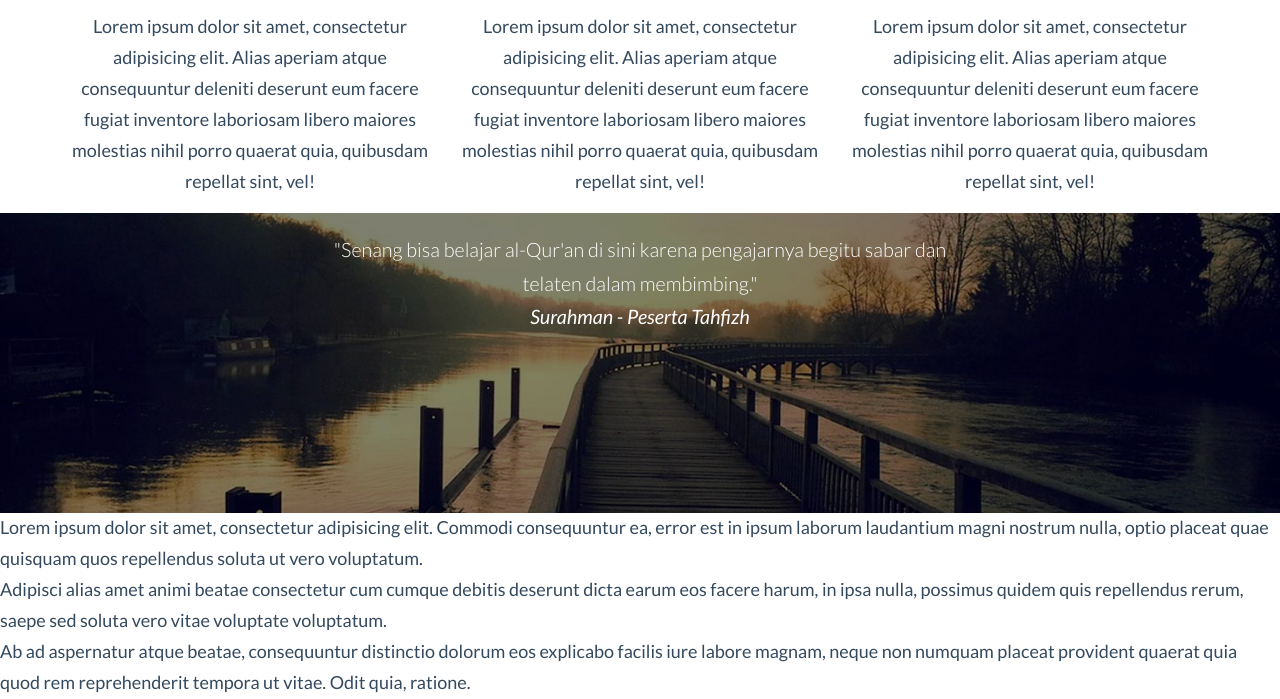
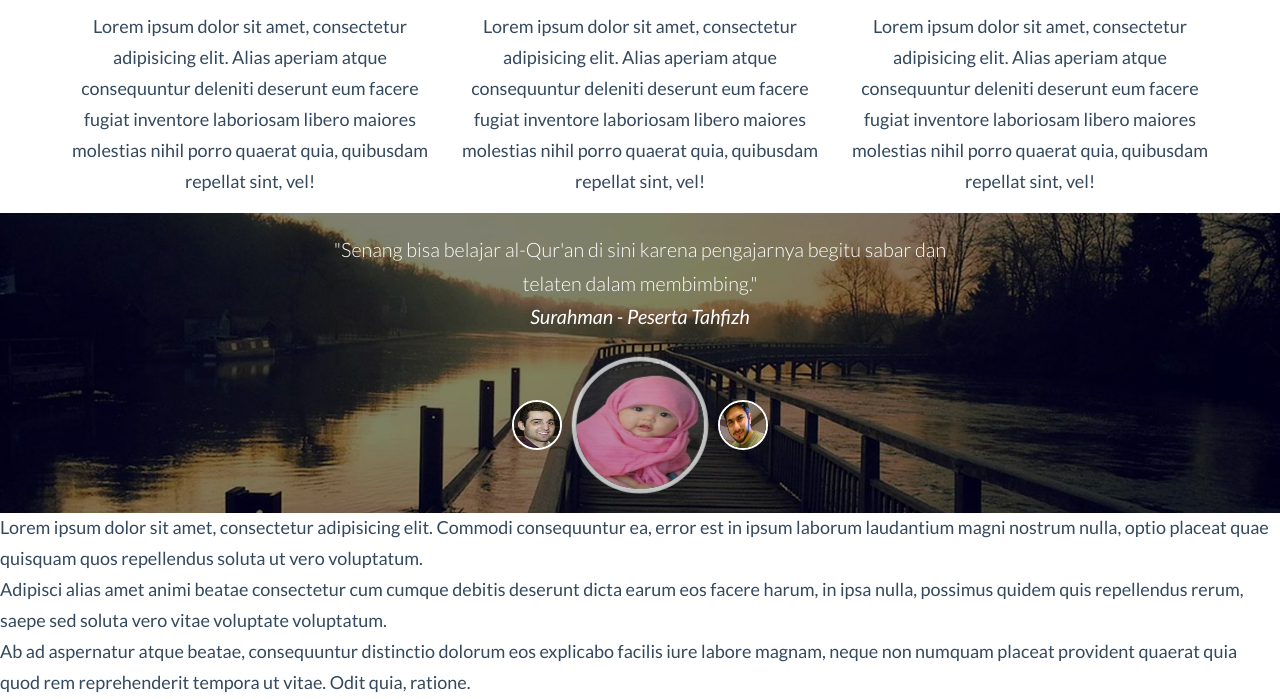
Before and after one commit to surahmans/Front-End-Web-Tahsin, a plain HTML site: page index.html in a window 1280 px wide. Shown: the part 1107-1806 px from the top of the page. Drawn offline with Linux system fonts and the light colour scheme.

Commit message:
Add thumbnail photo to testimonial

```diff
--- a/css/custom.css
+++ b/css/custom.css
@@ -108,3 +108,19 @@ body {
     z-index: 0;
     background-color: rgba(0,0,0,0.5); /*dim the background*/
 }
+
+.photo {
+    background-size: cover;
+    -moz-border-radius: 50%;
+    -webkit-border-radius: 50%;
+    border-radius: 50%;
+    width: 50px;
+    height: 50px;
+    border: solid 2px #FFF;
+}
+
+.active-photo {
+    width: 150px;
+    height: 150px;
+    border: solid thick #FFF;
+}
--- a/index.html
+++ b/index.html
@@ -98,6 +98,9 @@
         <div class="col-xs-12 col-sm-6 col-sm-offset-3 text-center">
             <div>
                 <p id="testimonial">"Senang bisa belajar al-Qur'an di sini karena pengajarnya begitu sabar dan telaten dalam membimbing."<span>Surahman - Peserta Tahfizh</span></p>
+                <a href="#"><img src="img/asset/foto/1.jpg" alt="" class="photo"/></a>
+                <a href="#"><img src="img/asset/foto/3.jpg" alt="" class="photo active-photo pulse"/></a>
+                <a href="#"><img src="img/asset/foto/2.jpg" alt="" class="photo"/></a>
             </div>
         </div>
     </div>
```
Also changed, not shown: img/asset/foto/1.jpg (added), img/asset/foto/2.jpg (added), img/asset/foto/3.jpg (added).
